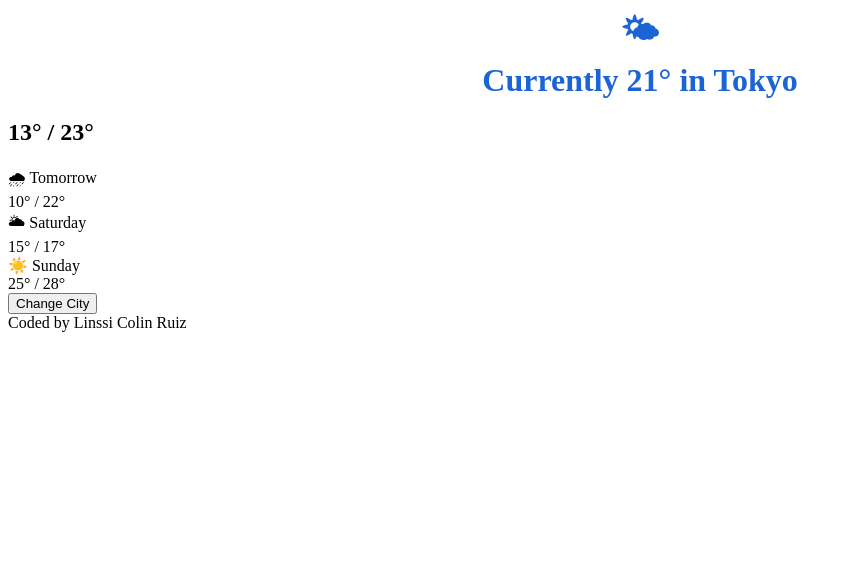
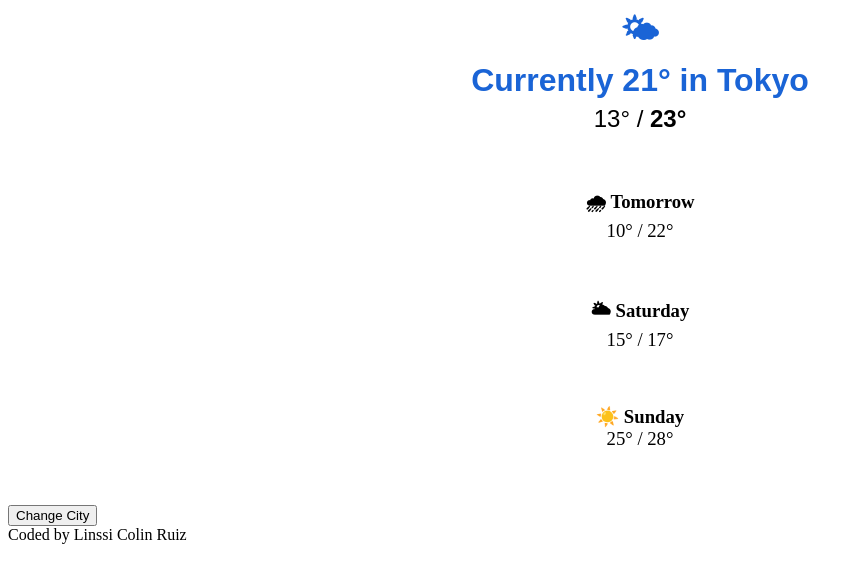
Before and after one commit to NotLindskey/HTML-CSS-Demo-Replication, a plain HTML site: page index.html in a window 1280 px wide. Shown: the whole page, without its empty margins (0-863 px from the left). Drawn offline with Linux system fonts and the light colour scheme.

Commit message:
Update index.html
addded classes

```diff
--- a/index.html
+++ b/index.html
@@ -14,6 +14,29 @@
         color: #1a64d6;
         margin: 0px auto;
         text-align: center;
+        font-family: Arial, Helvetica, sans-serif;
+      }
+
+      h2 {
+        color: #000000;
+        margin: 6px auto;
+        text-align: center;
+        font-family: Arial, Helvetica, sans-serif;
+        font-weight: lighter;
+      }
+
+      h3 {
+        text-align: center;
+        margin: 55px auto;
+      }
+
+      .bold-h2-deg {
+        font-weight: bold;
+      }
+
+      .degree-light {
+        font-weight: lighter;
+        padding: 50px auto;
       }
     </style>
   </head>
@@ -21,21 +44,22 @@
     <div>
       <h1>🌤</h1>
       <h1>Currently 21&deg; in Tokyo</h1>
-      <h2>13&deg; / 23&deg;</h2>
+      <h2>13&deg; / <span class="bold-h2-deg">23&deg;</span></h2>
     </div>
     <div>
-      🌧 Tomorrow <br />
-      10&deg; / 22&deg;
+      <h3 class="tomorrow">
+        🌧 Tomorrow <br />
+        <span class="degree-light">10&deg; / 22&deg;</span>
+      </h3>
+      <h3 class="saturday">
+        🌥 Saturday <br />
+        <span class="degree-light">15&deg; / 17&deg;</span>
+      </h3>
+      <h3 class="sunday">
+        ☀️ Sunday <br />
+        <span class="degree-light">25&deg; / 28&deg;</span>
+      </h3>
     </div>
-    <div>
-      🌥 Saturday <br />
-      15&deg; / 17&deg;
-    </div>
-    <div>
-      ☀️ Sunday <br />
-      25&deg; / 28&deg;
-    </div>
-
     <button>Change City</button>
 
     <div>Coded by Linssi Colin Ruiz</div>
```
